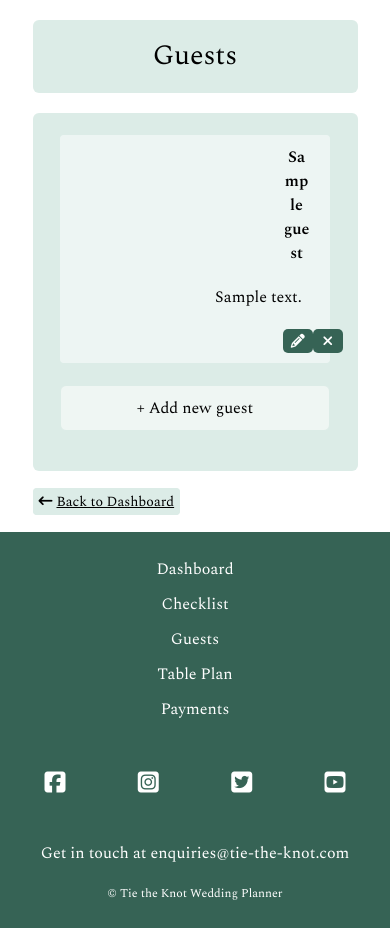
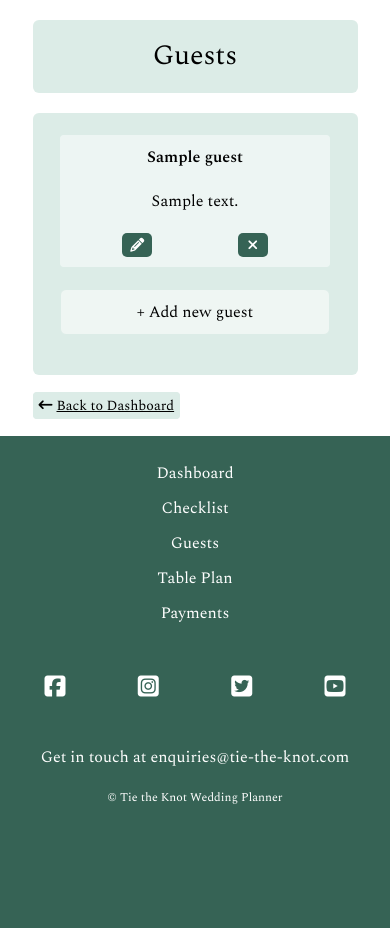
Before and after one commit to lilli-mcnally/tie-the-knot, a Flask app: page /guests in a window 390 px wide. Shown: the part 100-1028 px from the top of the page. After the commit the page ends 904 px from the top, so only its background shows below. Run offline with Flask 2, Linux system fonts and the light colour scheme; the visitor is signed in with stand-in values (Sample User, id 1); tables that the repository leaves empty hold one stand-in row (values such as "Sample post"); some libraries are stand-ins or nearby versions.

Commit message:
Add Responsive design to Guest page

```diff
--- a/tietheknot/static/css/style.css
+++ b/tietheknot/static/css/style.css
@@ -341,7 +341,6 @@ nav .sidenav-trigger {
     margin-right: 0 !important;
     padding-right: 20px;
     font-weight: 600;
-    text-align: center;
 }
 
 .checklist-checkbox a {
@@ -1040,4 +1039,8 @@ input#input-disabled {
         text-align: center;
     }
 
+    .green-container {
+        text-align: center;
+    }
+
 }
--- a/tietheknot/templates/guests.html
+++ b/tietheknot/templates/guests.html
@@ -2,7 +2,7 @@
 {% block content %}
 
 <div class="row dash-heading">
-    <div class="col s10" id="dash-container">
+    <div class="col s10 xl8" id="dash-container">
         <div class="col s12 green-row">
             <h1>Guests</h1>
         </div>
@@ -11,13 +11,13 @@
                 {% for guest in guests %}
                 <!-- Iterates through each Guests -->
                 <div class="col s10 checklist-item">
-                    <div class="col s3">
+                    <div class="col s12 l4">
                         <p class="checklist-notes">{{ guest.guest_name }}</p>
                     </div>
-                    <div class="col s6">
+                    <div class="col s12 l6">
                         <p>{{ guest.guest_notes }}</p>
                     </div>
-                    <div class="col s3">
+                    <div class="col s12 l2">
                         <p class="checklist-checkbox">
                             <a href="{{ url_for('edit_guests', guest_id=guest.id) }}">
                                 <i class="fa-solid fa-pencil edit-buttons"></i>
@@ -50,7 +50,7 @@
     </div>
 </div>
 <div class="row dash-heading">
-    <div class="col s10 back-dash">
+    <div class="col s10 xl8 back-dash" id="back-div-checklist">
         <a href="{{ url_for('dashboard') }}" class="green-row back-button">
             <i class="fa-solid fa-arrow-left-long"></i>Back to Dashboard</a>
     </div>
```
